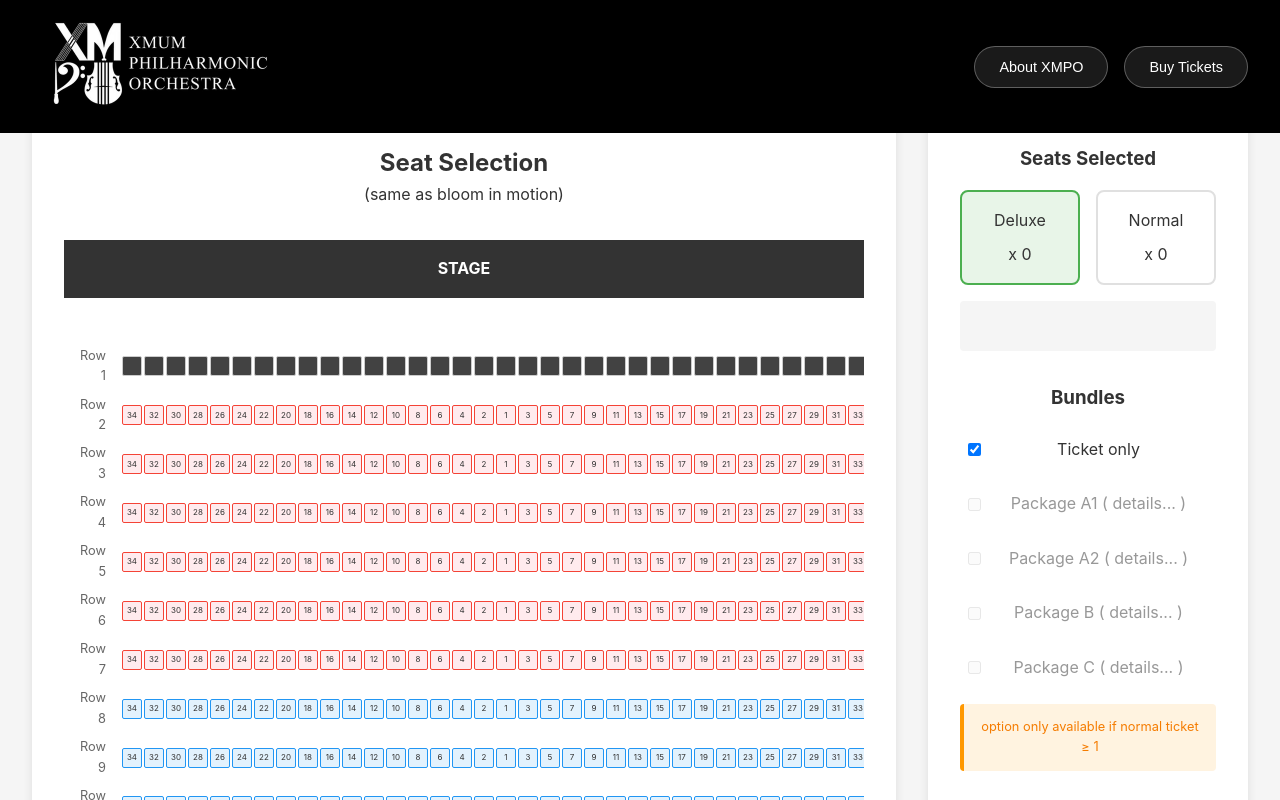
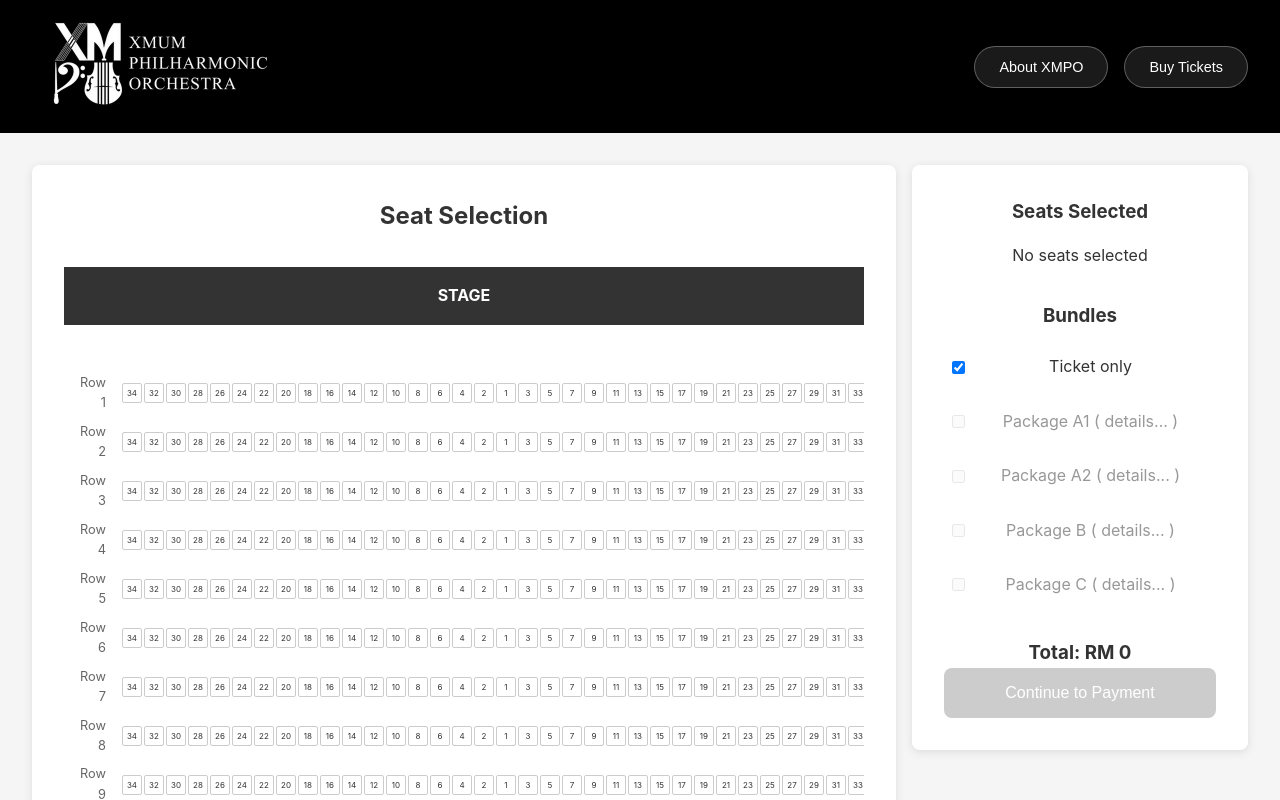
Before and after one commit to ShuyingCodech/XMPO-Halloween-Website, a React (Create React App) app in the folder xmpo-halloween/: page /seat-selection in a window 1280 px wide. Shown: the top 800 px of the page. Built offline with nearby package versions, Linux system fonts and the light colour scheme.

Commit message:
style: page layout

```diff
--- a/xmpo-halloween/package.json
+++ b/xmpo-halloween/package.json
@@ -13,8 +13,8 @@
     "@types/react": "^19.1.11",
     "@types/react-dom": "^19.1.7",
     "antd": "^5.27.1",
-    "react": "^19.1.1",
-    "react-dom": "^19.1.1",
+    "react": "^18.3.1",
+    "react-dom": "^18.3.1",
     "react-icons": "^5.5.0",
     "react-router-dom": "^7.8.2",
     "react-scripts": "5.0.1",
--- a/xmpo-halloween/src/pages/SeatSelection.tsx
+++ b/xmpo-halloween/src/pages/SeatSelection.tsx
@@ -2,6 +2,7 @@ import React, { useEffect, useState } from "react";
 import "../styles/seatSelection.css";
 import { useNavigate } from "react-router-dom";
 import { DoubleRightOutlined } from "@ant-design/icons";
+import { notification } from "antd";
 // import { firestore } from "../firebase";
 // import { collection, getDocs } from "firebase/firestore";
 import "../styles/common.css";
@@ -13,7 +14,6 @@ const SeatSelection: React.FC = () => {
   const [reservedSeats, setReservedSeats] = useState<string[]>([]);
   const [loading, setLoading] = useState(true);
   const [totalPrice, setTotalPrice] = useState(0);
-  const [ticketType, setTicketType] = useState<"deluxe" | "normal">("deluxe");
   const [selectedPackages, setSelectedPackages] = useState<string[]>([]);
   const navigate = useNavigate();
 
@@ -39,36 +39,66 @@ const SeatSelection: React.FC = () => {
   };
 
   const zones = {
-    R1: { startRow: 1, endRow: 1, color: "reserved" },
-    A: { startRow: 2, endRow: 7, color: "red" },
-    B: { startRow: 8, endRow: 12, color: "blue" },
-    C: { startRow: 13, endRow: 17, color: "green" },
-    R2: { startRow: 18, endRow: 18, color: "reserved" },
+    Normal1: { startRow: 2, endRow: 4, color: "normal" },
+    Deluxe: { startRow: 5, endRow: 9, color: "deluxe" },
+    Normal2: { startRow: 10, endRow: 18, color: "normal" },
   };
 
-  const deluxePrices = { A: 40, B: 30, C: 25 };
-  const normalPrices = { A: 35, B: 25, C: 20 };
+  const seatPrices = { Deluxe: 40, Normal1: 20, Normal2: 20 };
+
+  // Helper function to get row number from seat code
+  const getRowNumber = (seatCode: string) => {
+    const parts = seatCode.split("-");
+    return parseInt(parts[0]);
+  };
+
+  const getZoneType = (seatCode: string) => {
+    const row = getRowNumber(seatCode);
+
+    if (row >= 5 && row <= 9) return "Deluxe";
+    return "Normal";
+  };
+
+  // Group selected seats by zone type
+  const getSelectedSeatsByZone = () => {
+    const deluxeSeats = selectedSeats.filter(
+      (seat) => getZoneType(seat) === "Deluxe"
+    );
+    const normalSeats = selectedSeats.filter(
+      (seat) => getZoneType(seat) === "Normal"
+    );
+
+    return {
+      deluxe: deluxeSeats,
+      normal: normalSeats,
+    };
+  };
+
+  // Check if normal tickets are available (for packages)
+  const hasNormalTickets = () => {
+    return getSelectedSeatsByZone().normal.length > 0;
+  };
 
   const packages = [
     {
       id: "A1",
       name: "Package A1",
-      available: ticketType === "normal" && selectedSeats.length >= 1,
+      available: hasNormalTickets(),
     },
     {
       id: "A2",
       name: "Package A2",
-      available: ticketType === "normal" && selectedSeats.length >= 1,
+      available: hasNormalTickets(),
     },
     {
       id: "B",
       name: "Package B",
-      available: ticketType === "normal" && selectedSeats.length >= 1,
+      available: hasNormalTickets(),
     },
     {
       id: "C",
       name: "Package C",
-      available: ticketType === "normal" && selectedSeats.length >= 1,
+      available: hasNormalTickets(),
     },
   ];
 
@@ -100,55 +130,147 @@ const SeatSelection: React.FC = () => {
       const data = JSON.parse(storedData);
       setSelectedSeats(data.selectedSeats || []);
       setTotalPrice(data.totalPrice || 0);
-      setTicketType(data.ticketType || "deluxe");
       setSelectedPackages(data.selectedPackages || []);
     }
   }, []);
 
-  const currentPrices = ticketType === "deluxe" ? deluxePrices : normalPrices;
+  // Helper function to get seat number from seat code
+  const getSeatNumber = (seatCode: string) => {
+    const parts = seatCode.split("-");
+    return parseInt(parts[1]);
+  };
 
-  const handleSeatClick = (zone: string, row: number, seat: number) => {
-    const seatCode = `${zone}${row}-${seat < 10 ? `0${seat}` : seat}`;
+  // Validation function to check for odd empty seats
+  const validateSeatSelection = (
+    updatedSeats: string[],
+    targetSeat: string,
+    isRemoving: boolean
+  ): boolean => {
+    const targetRow = getRowNumber(targetSeat);
+    const rowSeatCount = seatCounts[targetRow as keyof typeof seatCounts];
+
+    // Generate the actual seat arrangement for this row
+    const evenNumbers = [];
+    const oddNumbers = [];
+    for (let seat = rowSeatCount; seat >= 1; seat--) {
+      if (seat % 2 === 0) evenNumbers.push(seat);
+      else oddNumbers.push(seat);
+    }
+    const allSeatsInRow = [...evenNumbers, ...oddNumbers.reverse()];
+
+    // Get all occupied seats in this row (both selected and reserved)
+    const occupiedSeats = new Set<number>();
+
+    // Add reserved seats in this row
+    reservedSeats.forEach((seat) => {
+      if (getRowNumber(seat) === targetRow) {
+        occupiedSeats.add(getSeatNumber(seat));
+      }
+    });
+
+    // Add currently selected seats in this row (excluding the target seat if removing)
+    updatedSeats.forEach((seat) => {
+      if (
+        getRowNumber(seat) === targetRow &&
+        (isRemoving ? seat !== targetSeat : true)
+      ) {
+        occupiedSeats.add(getSeatNumber(seat));
+      }
+    });
+
+    // Create a boolean array representing occupied status in visual order
+    const seatOccupied = allSeatsInRow.map((seatNum) =>
+      occupiedSeats.has(seatNum)
+    );
+
+    // Find all groups of consecutive empty seats
+    const emptyGroups = [];
+    let currentGroupStart = -1;
+    let currentGroupSize = 0;
+
+    for (let i = 0; i < seatOccupied.length; i++) {
+      if (!seatOccupied[i]) {
+        // Empty seat found
+        if (currentGroupStart === -1) {
+          currentGroupStart = i;
+          currentGroupSize = 1;
+        } else {
+          currentGroupSize++;
+        }
+      } else {
+        // Occupied seat found, end current group if exists
+        if (currentGroupStart !== -1) {
+          emptyGroups.push({
+            start: currentGroupStart,
+            size: currentGroupSize,
+          });
+          currentGroupStart = -1;
+          currentGroupSize = 0;
+        }
+      }
+    }
+
+    // Don't forget the last group if it ends at the row edge
+    if (currentGroupStart !== -1) {
+      emptyGroups.push({
+        start: currentGroupStart,
+        size: currentGroupSize,
+      });
+    }
+
+    // Check if any empty group has odd size and is between occupied seats
+    for (const group of emptyGroups) {
+      const hasLeftNeighbor = group.start > 0 && seatOccupied[group.start - 1];
+      const hasRightNeighbor =
+        group.start + group.size < seatOccupied.length &&
+        seatOccupied[group.start + group.size];
+
+      // If the empty group is between two occupied seats and has odd size, it's invalid
+      if (hasLeftNeighbor && hasRightNeighbor && group.size % 2 === 1) {
+        return false;
+      }
+    }
+
+    return true;
+  };
+
+  const handleSeatClick = (row: number, seat: number) => {
+    const seatCode = `${row < 10 ? `0${row}` : row}-${
+      seat < 10 ? `0${seat}` : seat
+    }`;
     const isSelected = selectedSeats.includes(seatCode);
 
     let updatedSeats;
     let updatedPrice = totalPrice;
 
+    // Determine zone type and pricing
+    const zoneType = getZoneType(seatCode);
+    const price =
+      zoneType === "Deluxe" ? seatPrices.Deluxe : seatPrices.Normal1;
+
     if (isSelected) {
       updatedSeats = selectedSeats.filter((s) => s !== seatCode);
-      updatedPrice -= currentPrices[zone as keyof typeof currentPrices];
+      updatedPrice -= price;
     } else {
       updatedSeats = [...selectedSeats, seatCode];
-      updatedPrice += currentPrices[zone as keyof typeof currentPrices];
+      updatedPrice += price;
     }
 
+    if (!validateSeatSelection(updatedSeats, seatCode, isSelected)) {
+      notification.error({
+        message: "Seat Selection Error",
+        description:
+          "You are not allowed to leave an ODD number of empty seats next to another booked seat in the same row.",
+        duration: 5,
+      });
+      return;
+    }
     setSelectedSeats(updatedSeats);
     setTotalPrice(updatedPrice);
 
     const ticketData = {
       selectedSeats: updatedSeats,
       totalPrice: updatedPrice,
-      ticketType,
-      selectedPackages,
-    };
-    sessionStorage.setItem("ticketData", JSON.stringify(ticketData));
-  };
-
-  const handleTicketTypeChange = (type: "deluxe" | "normal") => {
-    setTicketType(type);
-    // Recalculate price based on new type
-    const newPrices = type === "deluxe" ? deluxePrices : normalPrices;
-    const newTotalPrice = selectedSeats.reduce((total, seat) => {
-      const zone = seat.charAt(0);
-      return total + newPrices[zone as keyof typeof newPrices];
-    }, 0);
-
-    setTotalPrice(newTotalPrice);
-
-    const ticketData = {
-      selectedSeats,
-      totalPrice: newTotalPrice,
-      ticketType: type,
       selectedPackages,
     };
     sessionStorage.setItem("ticketData", JSON.stringify(ticketData));
@@ -164,7 +286,6 @@ const SeatSelection: React.FC = () => {
     const ticketData = {
       selectedSeats,
       totalPrice,
-      ticketType,
       selectedPackages: updatedPackages,
     };
     sessionStorage.setItem("ticketData", JSON.stringify(ticketData));
@@ -195,20 +316,29 @@ const SeatSelection: React.FC = () => {
       );
 
       const seatRow = seatNumbers.map((seatNum) => {
-        const seatCode = `${zone}${row}-${
+        const seatCode = `${row < 10 ? `0${row}` : row}-${
           seatNum < 10 ? `0${seatNum}` : seatNum
         }`;
         const isSelected = selectedSeats.includes(seatCode);
         const isReserved = reservedSeats.includes(seatCode) || isFirstOrLastRow;
+        const isDisabled =
+          (row === 12 || row === 13) && seatNum >= 1 && seatNum <= 3;
+
+        const seatColor =
+          zone && zones[zone as keyof typeof zones]
+            ? zones[zone as keyof typeof zones].color
+            : "normal";
 
         return (
           <div
             key={seatCode}
-            className={`seat ${zones[zone as keyof typeof zones].color} ${
-              isSelected ? "selected" : ""
-            } ${isReserved ? "reserved" : ""}`}
-            onClick={() => !isReserved && handleSeatClick(zone!, row, seatNum)}
-            style={isReserved ? { cursor: "not-allowed" } : {}}
+            className={`seat ${seatColor} ${isSelected ? "selected" : ""} ${
+              isReserved || isDisabled ? "reserved" : ""
+            }`}
+            onClick={() =>
+              !(isReserved || isDisabled) && handleSeatClick(row, seatNum)
+            }
+            style={isReserved || isDisabled ? { cursor: "not-allowed" } : {}}
           >
             {!isFirstOrLastRow && seatNum}
           </div>
@@ -223,14 +353,16 @@ const SeatSelection: React.FC = () => {
       );
     };
 
-    generateSeatRow(1, true);
+    generateSeatRow(1, false); // VIP row - not reserved anymore
     for (let row = 2; row <= 17; row++) {
       generateSeatRow(row, false);
     }
-    generateSeatRow(18, true);
+    generateSeatRow(18, true); // Still reserved
 
     return seatRows;
   };
+
+  const { deluxe: deluxeSeats, normal: normalSeats } = getSelectedSeatsByZone();
 
   return (
     <>
@@ -239,7 +371,6 @@ const SeatSelection: React.FC = () => {
         <div className="content-container">
           <div className="left-section">
             <h2>Seat Selection</h2>
-            <p>(same as bloom in motion)</p>
             <div className="stage">STAGE</div>
 
             {loading ? (
@@ -256,66 +387,67 @@ const SeatSelection: React.FC = () => {
 
             <div className="legend">
               <div style={{ marginBottom: "20px" }}>
-                <span className="seat red"></span> Zone A &nbsp; [RM
-                {currentPrices["A"]}]
+                <span className="seat deluxe"></span> Deluxe &nbsp; [RM
+                {seatPrices["Deluxe"]}]
               </div>
               <div style={{ marginBottom: "20px" }}>
-                <span className="seat blue"></span> Zone B &nbsp; [RM
-                {currentPrices["B"]}]
-              </div>
-              <div style={{ marginBottom: "20px" }}>
-                <span className="seat green"></span> Zone C &nbsp; [RM
-                {currentPrices["C"]}]
+                <span className="seat normal"></span> Normal &nbsp; [RM
+                {seatPrices["Normal1"]}]
               </div>
               <div style={{ marginBottom: "20px" }}>
                 <span className="seat selected"></span> Selected
               </div>
               <div style={{ marginBottom: "20px" }}>
-                <span className="seat reserved"></span> Occupied
+                <span className="seat reserved"></span> Occupied/Disabled
               </div>
-            </div>
-
-            <div className="validation-note">
-              <p>📋 If possible, add validation to avoid leaving empty seat</p>
             </div>
           </div>
 
           <div className="right-section">
             <div className="seats-selected">
               <h3>Seats Selected</h3>
-              <div className="ticket-types">
-                <div
-                  className={`ticket-type ${
-                    ticketType === "deluxe" ? "active" : ""
-                  }`}
-                  onClick={() => handleTicketTypeChange("deluxe")}
-                >
-                  <span>Deluxe</span>
-                  <span>
-                    x {ticketType === "deluxe" ? selectedSeats.length : 0}
-                  </span>
+
+              {deluxeSeats.length > 0 && (
+                <div className="ticket-type-display">
+                  <div className="ticket-type-header ticket-row">
+                    <span className="ticket-type-label">
+                      Deluxe x {deluxeSeats.length}
+                    </span>
+                    <div className="selected-seats-display">
+                      {deluxeSeats.map((seat, index) => (
+                        <span key={seat}>
+                          {seat}
+                          {index < deluxeSeats.length - 1 ? ", " : ""}
+                        </span>
+                      ))}
+                    </div>
+                  </div>
                 </div>
-                <div
-                  className={`ticket-type ${
-                    ticketType === "normal" ? "active" : ""
-                  }`}
-                  onClick={() => handleTicketTypeChange("normal")}
-                >
-                  <span>Normal</span>
-                  <span>
-                    x {ticketType === "normal" ? selectedSeats.length : 0}
-                  </span>
+              )}
+
+              {normalSeats.length > 0 && (
+                <div className="ticket-type-display">
+                  <div className="ticket-type-header ticket-row">
+                    <span className="ticket-type-label">
+                      Normal x {normalSeats.length}
+                    </span>
+                    <div className="selected-seats-display">
+                      {normalSeats.map((seat, index) => (
+                        <span key={seat}>
+                          {seat}
+                          {index < normalSeats.length - 1 ? ", " : ""}
+                        </span>
+                      ))}
+                    </div>
+                  </div>
                 </div>
-              </div>
+              )}
 
-              <div className="selected-seats-display">
-                {selectedSeats.map((seat, index) => (
-                  <span key={seat}>
-                    {seat}
-                    {index < selectedSeats.length - 1 ? ", " : ""}
-                  </span>
-                ))}
-              </div>
+              {selectedSeats.length === 0 && (
+                <div className="no-seats-selected">
+                  <p>No seats selected</p>
+                </div>
+              )}
             </div>
 
             <div className="bundles-section">
@@ -346,16 +478,18 @@ const SeatSelection: React.FC = () => {
                   <label htmlFor={pkg.id}>{pkg.name} ( details... )</label>
                 </div>
               ))}
+            </div>
 
-              <div className="package-note">
-                <p>option only available if normal ticket ≥ 1</p>
-              </div>
+            <div className="total-price">
+              <h3>Total: RM {totalPrice}</h3>
             </div>
 
             <button
               className="continue-payment-btn"
               disabled={selectedSeats.length === 0}
-              onClick={() => navigate("/payment")}
+              onClick={() => {
+                navigate("/payment");
+              }}
             >
               Continue to Payment
             </button>
--- a/xmpo-halloween/src/styles/confirmation.css
+++ b/xmpo-halloween/src/styles/confirmation.css
@@ -1,17 +1,17 @@
 .confirmation-page {
   min-height: 100vh;
   background-color: #f5f5f5;
-  padding-top: 80px;
+  padding-top: 133px; /* Account for fixed header */
   padding-bottom: 2rem;
 }
 
 .confirmation-container {
-  max-width: 600px;
-  margin: 0 auto;
+  max-width: 800px;
+  margin: 2rem auto 0;
   background: white;
   padding: 2rem;
   border-radius: 8px;
-  box-shadow: 0 2px 10px rgba(0,0,0,0.1);
+  box-shadow: 0 2px 10px rgba(0, 0, 0, 0.1);
 }
 
 .confirmation-container h2 {
@@ -33,6 +33,7 @@
 }
 
 .form-group label {
+  align-self: start;
   font-weight: bold;
   color: #333;
 }
@@ -47,7 +48,7 @@
 
 .form-group input:focus {
   outline: none;
-  border-color: #4CAF50;
+  border-color: #4caf50;
 }
 
 .form-group input::placeholder {
@@ -80,12 +81,12 @@
 }
 
 .file-name {
-  color: #4CAF50;
+  color: #4caf50;
   font-size: 0.9rem;
 }
 
 .confirm-btn {
-  background-color: #4CAF50;
+  background-color: #4caf50;
   color: white;
   border: none;
   padding: 1rem 2rem;
--- a/xmpo-halloween/src/styles/payment.css
+++ b/xmpo-halloween/src/styles/payment.css
@@ -1,17 +1,17 @@
 .payment-page {
   min-height: 100vh;
   background-color: #f5f5f5;
-  padding-top: 80px;
+  padding-top: 133px; /* Account for fixed header */
   padding-bottom: 2rem;
 }
 
 .payment-container {
   max-width: 800px;
-  margin: 0 auto;
+  margin: 2rem auto 0;
   background: white;
   padding: 2rem;
   border-radius: 8px;
-  box-shadow: 0 2px 10px rgba(0,0,0,0.1);
+  box-shadow: 0 2px 10px rgba(0, 0, 0, 0.1);
 }
 
 .payment-container h2 {
@@ -41,12 +41,12 @@
 
 .cart-item.deluxe {
   background-color: #e8f5e8;
-  border: 2px solid #4CAF50;
+  border: 2px solid #4caf50;
 }
 
 .cart-item.normal {
   background-color: #e8f5e8;
-  border: 2px solid #4CAF50;
+  border: 2px solid #4caf50;
 }
 
 .cart-item.keychain,
@@ -93,7 +93,7 @@
 
 .bank-qr {
   background-color: #e8f5e8;
-  border: 2px solid #4CAF50;
+  border: 2px solid #4caf50;
   padding: 2rem;
   border-radius: 8px;
   font-weight: bold;
@@ -122,7 +122,7 @@
 
 .continue-btn {
   width: 100%;
-  background-color: #4CAF50;
+  background-color: #4caf50;
   color: white;
   border: none;
   padding: 1rem 2rem;
--- a/xmpo-halloween/src/styles/seatSelection.css
+++ b/xmpo-halloween/src/styles/seatSelection.css
@@ -1,15 +1,12 @@
 .seat-selection-page {
   min-height: 100vh;
   background-color: #f5f5f5;
-  padding-top: 80px; /* Account for fixed header */
-  padding-bottom: 2rem;
+  padding-top: 133px; /* Account for fixed header */
 }
 
 .content-container {
   display: flex;
-  max-width: 1400px;
-  margin: 0 auto;
-  gap: 2rem;
+  gap: 1rem;
   padding: 2rem;
 }
 
@@ -18,7 +15,7 @@
   background: white;
   padding: 2rem;
   border-radius: 8px;
-  box-shadow: 0 2px 10px rgba(0,0,0,0.1);
+  box-shadow: 0 2px 10px rgba(0, 0, 0, 0.1);
 }
 
 .right-section {
@@ -26,7 +23,7 @@
   background: white;
   padding: 2rem;
   border-radius: 8px;
-  box-shadow: 0 2px 10px rgba(0,0,0,0.1);
+  box-shadow: 0 2px 10px rgba(0, 0, 0, 0.1);
   height: fit-content;
   position: sticky;
   top: 100px;
@@ -81,9 +78,18 @@
   transition: all 0.2s ease;
 }
 
-.seat.red { background-color: #ffebee; border-color: #f44336; }
-.seat.blue { background-color: #e3f2fd; border-color: #2196f3; }
-.seat.green { background-color: #e8f5e8; border-color: #4caf50; }
+.seat.red {
+  background-color: #ffebee;
+  border-color: #f44336;
+}
+.seat.blue {
+  background-color: #e3f2fd;
+  border-color: #2196f3;
+}
+.seat.green {
+  background-color: #e8f5e8;
+  border-color: #4caf50;
+}
 .seat.reserved {
   background-color: #424242;
   color: white;
@@ -165,15 +171,22 @@
 }
 
 .ticket-type.active {
-  border-color: #4CAF50;
+  border-color: #4caf50;
   background-color: #e8f5e8;
 }
 
 .ticket-type:hover {
-  border-color: #4CAF50;
+  border-color: #4caf50;
+}
+
+.ticket-row {
+  display: flex;
+  gap: 1.5rem;
+  align-items: center;
 }
 
 .selected-seats-display {
+  flex: 1;
   background-color: #f5f5f5;
   padding: 1rem;
   border-radius: 4px;
@@ -223,23 +236,9 @@
   cursor: not-allowed;
 }
 
-.package-note {
-  background-color: #fff3e0;
-  padding: 0.8rem;
-  border-radius: 4px;
-  border-left: 4px solid #ff9800;
-  margin-top: 1rem;
-}
-
-.package-note p {
-  margin: 0;
-  font-size: 0.8rem;
-  color: #f57c00;
-}
-
 .continue-payment-btn {
   width: 100%;
-  background-color: #4CAF50;
+  background-color: #4caf50;
   color: white;
   border: none;
   padding: 1rem 2rem;
```
Also changed, not shown: xmpo-halloween/src/pages/Confirmation.tsx (+44 -5 lines), 1 other file (tests, documents, lock files or other folders).
